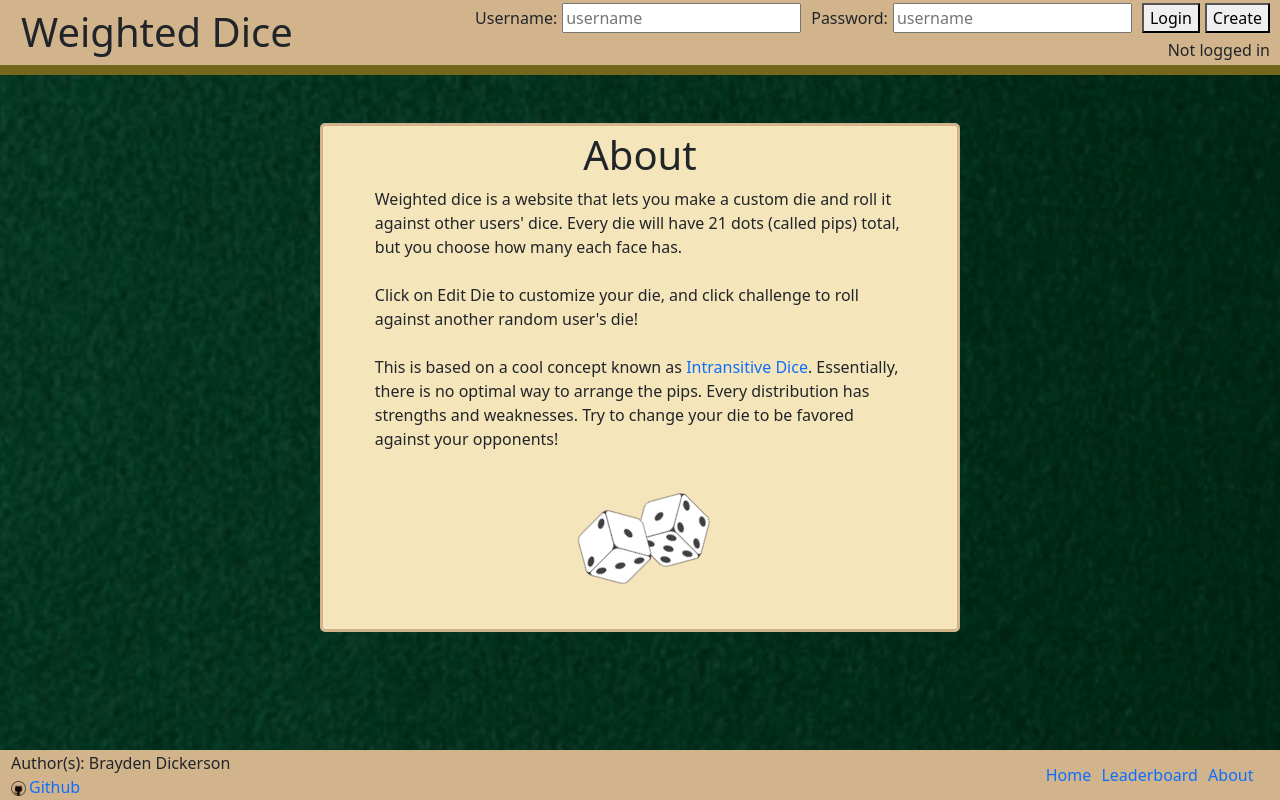
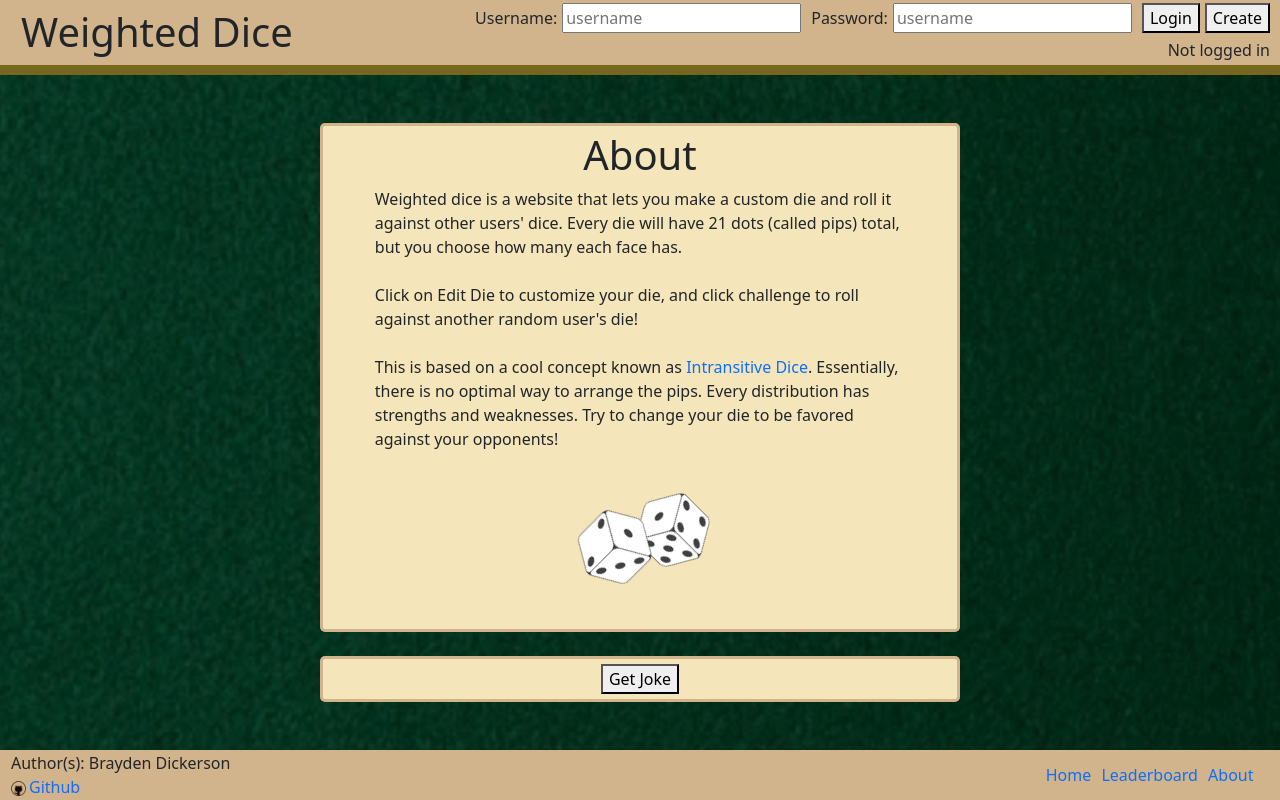
Before and after one commit to Brayden-D/startup260, a React (Vite) app: page /about in a window 1280 px wide. Built offline with nearby package versions, Linux system fonts and the light colour scheme.

Commit message:
joke button on about page

```diff
--- a/src/about/about.jsx
+++ b/src/about/about.jsx
@@ -1,6 +1,21 @@
-import React from "react";
+import React, { useState } from "react";
 
 export function About() {
+
+  const [joke, setJoke] = useState("");
+
+  async function fetchJoke() {
+    try {
+      const response = await fetch("https://official-joke-api.appspot.com/random_joke");
+      const data = await response.json();
+      setJoke(data);
+
+    } catch (err) {
+      console.error("API error:", err);
+    }
+  }
+
+
   return (
     <main>
       <br />
@@ -59,6 +74,28 @@ export function About() {
           </div>
         </div>
       </div>
+      <br />
+      <div className="centerdiv">
+        <div
+          className="centerdiv panel"
+          style={{ width: "50%" }}
+        >
+          <div style={{
+              textAlign: "left",
+              width: "85%",
+            }}>
+            {joke && (
+              <div className = "centerdiv">
+                <p>{joke.setup}</p>
+                <p>{joke.punchline}</p>
+              </div>
+            )}
+          </div>
+          <button onClick={fetchJoke}>
+            Get Joke
+          </button>
+        </div>
+      </div>
     </main>
   );
 }
--- a/src/style.css
+++ b/src/style.css
@@ -65,6 +65,8 @@ td.centertablecell {
   top: 100px;
   width: 15%;
   height: 50%;
+  overflow-y: auto;
+  overflow-x: hidden;
 }
 
 .panel {
```
Also changed, not shown: src/home/home.jsx (line endings or trailing spaces).
